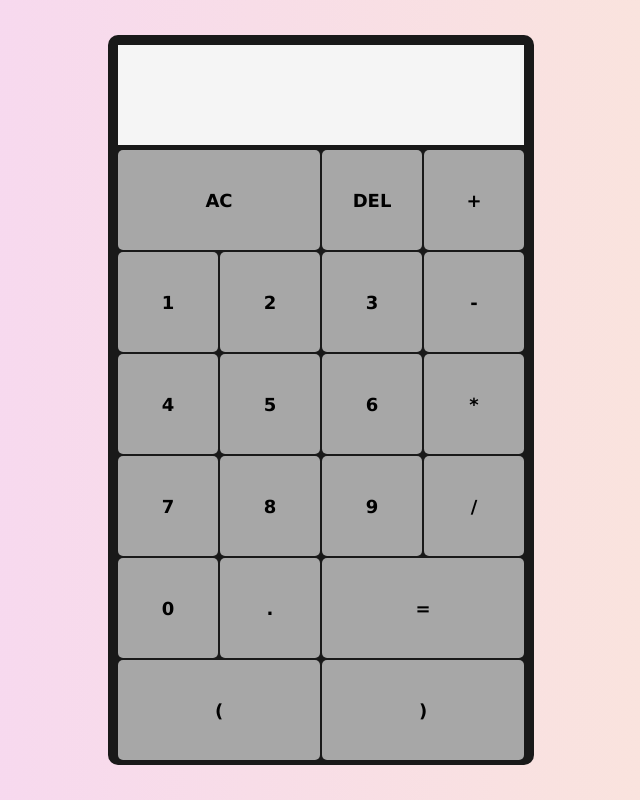
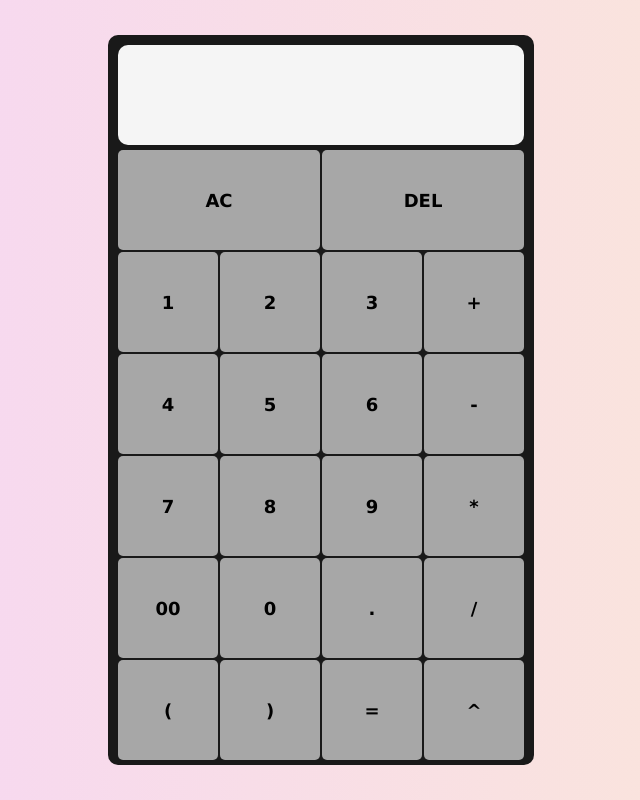
Before and after one commit to cyy020811/Calculator, a plain HTML site: page index.html in a window 1280 px wide. Shown: the whole page, without its empty margins (319-959 px from the left). Drawn offline with Linux system fonts and the light colour scheme.

Commit message:
added power function

```diff
--- a/css/main.css
+++ b/css/main.css
@@ -57,4 +57,5 @@ body{
     justify-content: center;
     padding: 5px;
     font-size: x-large;
+    border-radius: 10px;
 }
--- a/index.html
+++ b/index.html
@@ -13,30 +13,34 @@
             <div id="number-box"></div>
             <div id="btn-grid">
                 <button id="all-clear" class="span-two">AC</button>
-                <button id="delete">DEL</button>
-                <button class="symbol">+</button>
+                <button id="delete" class="span-two">DEL</button>
+
                 <button class="symbol">1</button>
                 <button class="symbol">2</button>
                 <button class="symbol">3</button>
-                <button class="symbol">-</button>
+                <button class="symbol">+</button>
+
                 <button class="symbol">4</button>
                 <button class="symbol">5</button>
                 <button class="symbol">6</button>
-                <button class="symbol">*</button>
+                <button class="symbol">-</button>
+
                 <button class="symbol">7</button>
                 <button class="symbol">8</button>
                 <button class="symbol">9</button>
-                <button class="symbol">/</button>
+                <button class="symbol">*</button>
+
+                <button class="symbol">00</button>
                 <button class="symbol">0</button>
                 <button class="symbol">.</button>
-                <button id="equal" class="span-two">=</button>
-                <button class="symbol span-two">&#40;</button>
-                <button class="symbol span-two">&#41;</button>
+                <button class="symbol">/</button>
+
+                <button class="symbol">&#40;</button>
+                <button class="symbol">&#41;</button>
+                <button id="equal">=</button>
+                <button class="symbol">^</button>
             </div>
         </div>
-        <!-- <button id="clear">Clear</button>
-        <button id="enter">Enter</button>
-        <div id="result">Result: </div> -->
     </div>
 
 
--- a/js/main.js
+++ b/js/main.js
@@ -69,7 +69,7 @@ const calculate = (string) => {
             } else {
                 // Calculate * and / before pushing + and -
                 if (topOp) {
-                    if (higherPriority(topOp, char)) {
+                    if (topOp === "^" || higherPriority(topOp, char)) {
                         let right = numStack.pop(), left = numStack.pop();
                         numStack.push(arithmetic(char, left, right));
                         pushTopOp = false;
@@ -112,6 +112,9 @@ function arithmetic(operand, leftNum, rightNum) {
         case "/":
             result = leftNum / rightNum;
             break;
+        case "^":
+            result = Math.pow(leftNum, rightNum);
+            break;
         default:
             result = NaN;
             break;
```
